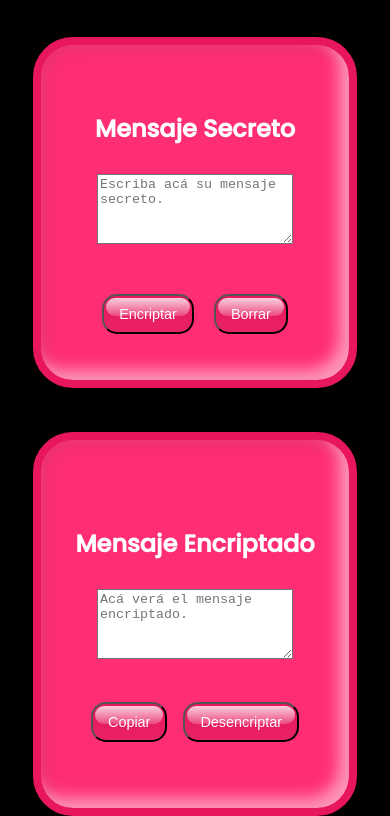
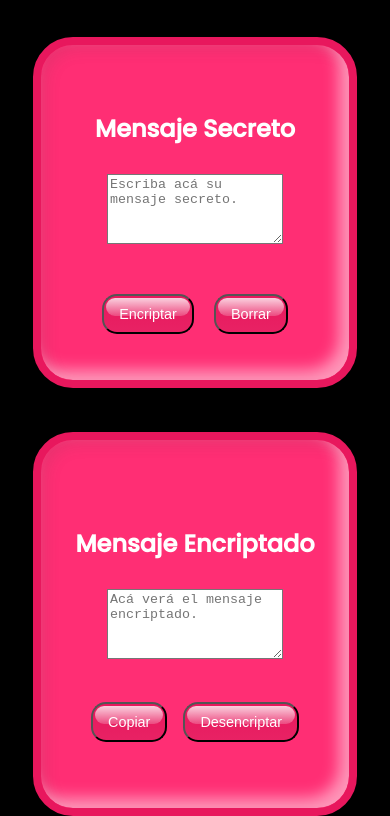
Before and after one commit to dmr1991/encriptadordetextoONE, a plain HTML site: page index.html in a window 390 px wide. Shown: the part 172-988 px from the top of the page. Drawn offline with Linux system fonts and the light colour scheme.

Commit message:
Update style.css

```diff
--- a/style.css
+++ b/style.css
@@ -179,7 +179,7 @@ body {
   }
 
   .txtBox {
-    min-width: 190px;
+    min-width: 170px;
     height: 4rem;
     margin: 8px;
   }
```
